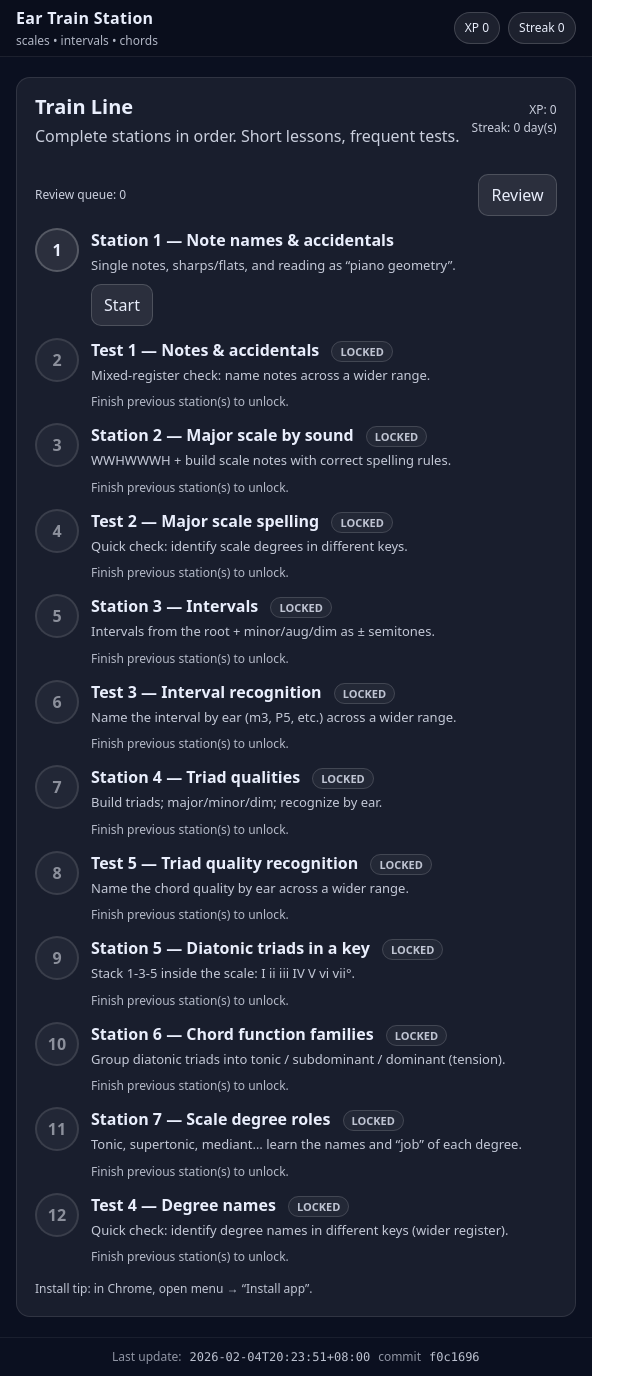
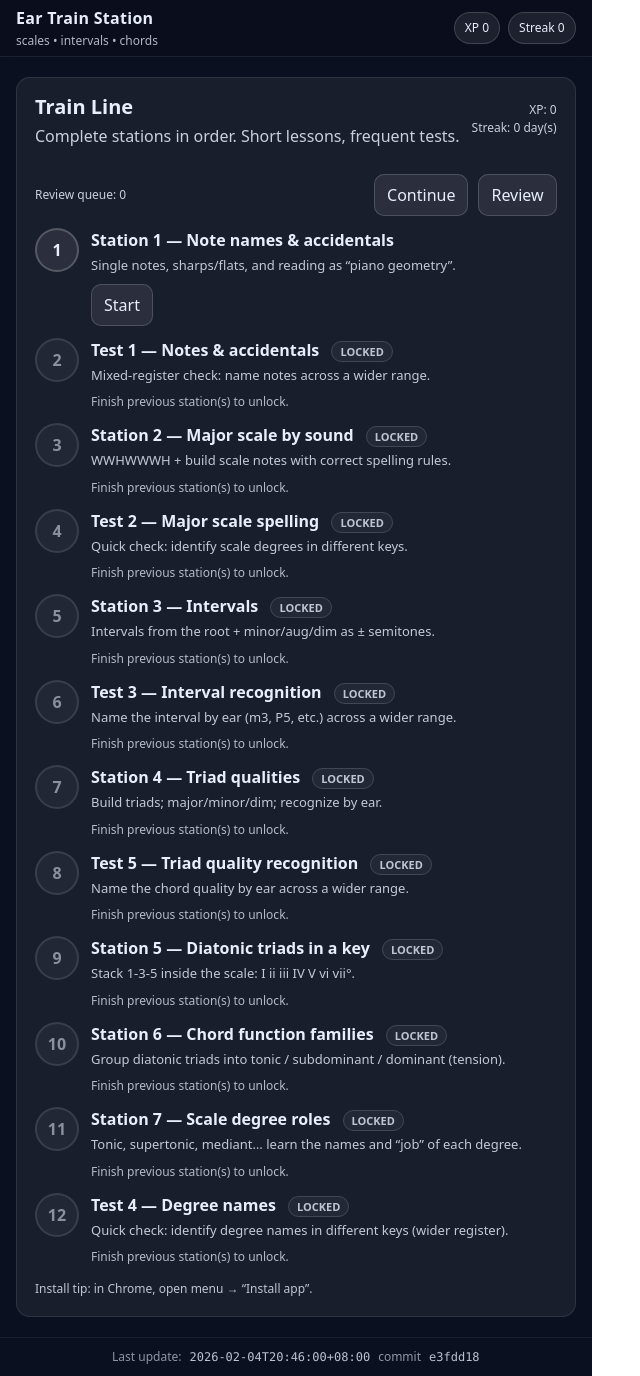
Before and after one commit to wpwcbc/ear-train-station, a React (Vite) app: page / in a window 1280 px wide. Shown: the whole page, without its empty margins (0-640 px from the left). Built offline with nearby package versions, Linux system fonts and the light colour scheme.

Commit message:
Add Continue flow and station completion CTA

```diff
--- a/src/buildInfo.ts
+++ b/src/buildInfo.ts
@@ -1,6 +1,6 @@
 // AUTO-GENERATED by scripts/gen-build-info.mjs
 export const BUILD_INFO = {
-  commit: "f0c1696",
-  committedAt: "2026-02-04T20:23:51+08:00",
-  builtAt: "2026-02-04T12:45:40.477Z",
+  commit: "e3fdd18",
+  committedAt: "2026-02-04T20:46:00+08:00",
+  builtAt: "2026-02-04T13:02:21.332Z",
 } as const;
--- a/src/lib/stations.ts
+++ b/src/lib/stations.ts
@@ -1,4 +1,4 @@
-import type { StationId } from './progress';
+import type { Progress, StationId } from './progress';
 
 export type Station = {
   id: StationId;
@@ -81,3 +81,27 @@ export const STATIONS: Station[] = [
     kind: 'test',
   },
 ];
+
+export function stationIndex(id: StationId): number {
+  return STATIONS.findIndex((s) => s.id === id);
+}
+
+export function nextStationId(id: StationId): StationId | null {
+  const idx = stationIndex(id);
+  if (idx < 0) return null;
+  const next = STATIONS[idx + 1];
+  return next ? next.id : null;
+}
+
+export function isStationUnlocked(progress: Progress, id: StationId): boolean {
+  const idx = stationIndex(id);
+  if (idx <= 0) return idx === 0;
+  return STATIONS.slice(0, idx).every((p) => progress.stationDone[p.id]);
+}
+
+export function nextUnlockedIncomplete(progress: Progress): StationId | null {
+  for (const s of STATIONS) {
+    if (!progress.stationDone[s.id] && isStationUnlocked(progress, s.id)) return s.id;
+  }
+  return null;
+}
--- a/src/pages/MapPage.tsx
+++ b/src/pages/MapPage.tsx
@@ -1,5 +1,5 @@
 import { Link } from 'react-router-dom';
-import { STATIONS } from '../lib/stations';
+import { STATIONS, nextUnlockedIncomplete } from '../lib/stations';
 import type { Progress } from '../lib/progress';
 import { mistakeCount } from '../lib/mistakes';
 
@@ -17,9 +17,26 @@ export function MapPage({ progress }: { progress: Progress }) {
         </div>
       </div>
 
-      <div style={{ marginTop: 12, display: 'flex', justifyContent: 'space-between', alignItems: 'center', gap: 12, flexWrap: 'wrap' }}>
+      <div
+        style={{
+          marginTop: 12,
+          display: 'flex',
+          justifyContent: 'space-between',
+          alignItems: 'center',
+          gap: 12,
+          flexWrap: 'wrap',
+        }}
+      >
         <div style={{ fontSize: 12, opacity: 0.85 }}>Review queue: {mistakeCount()}</div>
-        <Link className="linkBtn" to="/review">Review</Link>
+        <div style={{ display: 'flex', gap: 10, flexWrap: 'wrap' }}>
+          {(() => {
+            const nextId = nextUnlockedIncomplete(progress);
+            return nextId ? (
+              <Link className="linkBtn" to={`/station/${nextId}`}>Continue</Link>
+            ) : null;
+          })()}
+          <Link className="linkBtn" to="/review">Review</Link>
+        </div>
       </div>
 
       <div className="line">
--- a/src/pages/StationPage.tsx
+++ b/src/pages/StationPage.tsx
@@ -3,7 +3,7 @@ import { Link, useParams } from 'react-router-dom';
 import type { StationId, Progress } from '../lib/progress';
 import { applyStudyReward, markStationDone } from '../lib/progress';
 import { addMistake } from '../lib/mistakes';
-import { STATIONS } from '../lib/stations';
+import { STATIONS, nextStationId, isStationUnlocked } from '../lib/stations';
 import { PianoKeyboard } from '../components/PianoKeyboard';
 import { StaffNote } from '../components/StaffNote';
 import { piano } from '../audio/piano';
@@ -20,6 +20,9 @@ export function StationPage({ progress, setProgress }: { progress: Progress; set
   const id = (stationId ?? 'S3_INTERVALS') as StationId;
 
   const station = STATIONS.find((s) => s.id === id);
+  const done = progress.stationDone[id];
+  const nextId = nextStationId(id);
+  const nextUnlocked = nextId ? isStationUnlocked(progress, nextId) : false;
 
   const [seed, setSeed] = useState(1);
 
@@ -686,6 +689,19 @@ export function StationPage({ progress, setProgress }: { progress: Progress; set
         </div>
       </div>
 
+      {done ? (
+        <div className="result r_correct" style={{ display: 'flex', justifyContent: 'space-between', alignItems: 'center', gap: 12, flexWrap: 'wrap' }}>
+          <div>
+            <div style={{ fontWeight: 700 }}>Completed.</div>
+            <div style={{ fontSize: 12, opacity: 0.9 }}>Nice — keep the chain going.</div>
+          </div>
+          <div style={{ display: 'flex', gap: 10, flexWrap: 'wrap' }}>
+            <Link className="linkBtn" to="/">Map</Link>
+            {nextId && nextUnlocked ? <Link className="linkBtn" to={`/station/${nextId}`}>Next</Link> : null}
+          </div>
+        </div>
+      ) : null}
+
       {id === 'S1_NOTES' ? (
         <>
           <div className="row">
```
